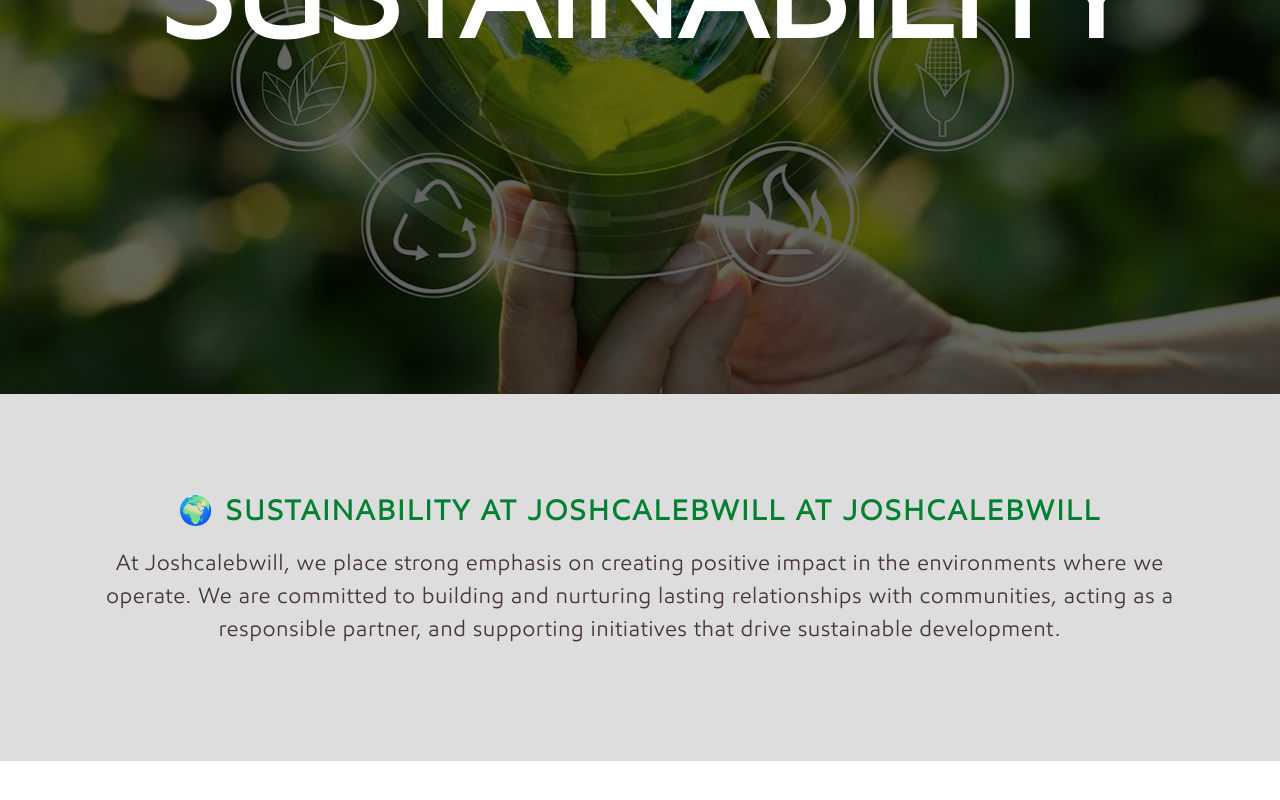
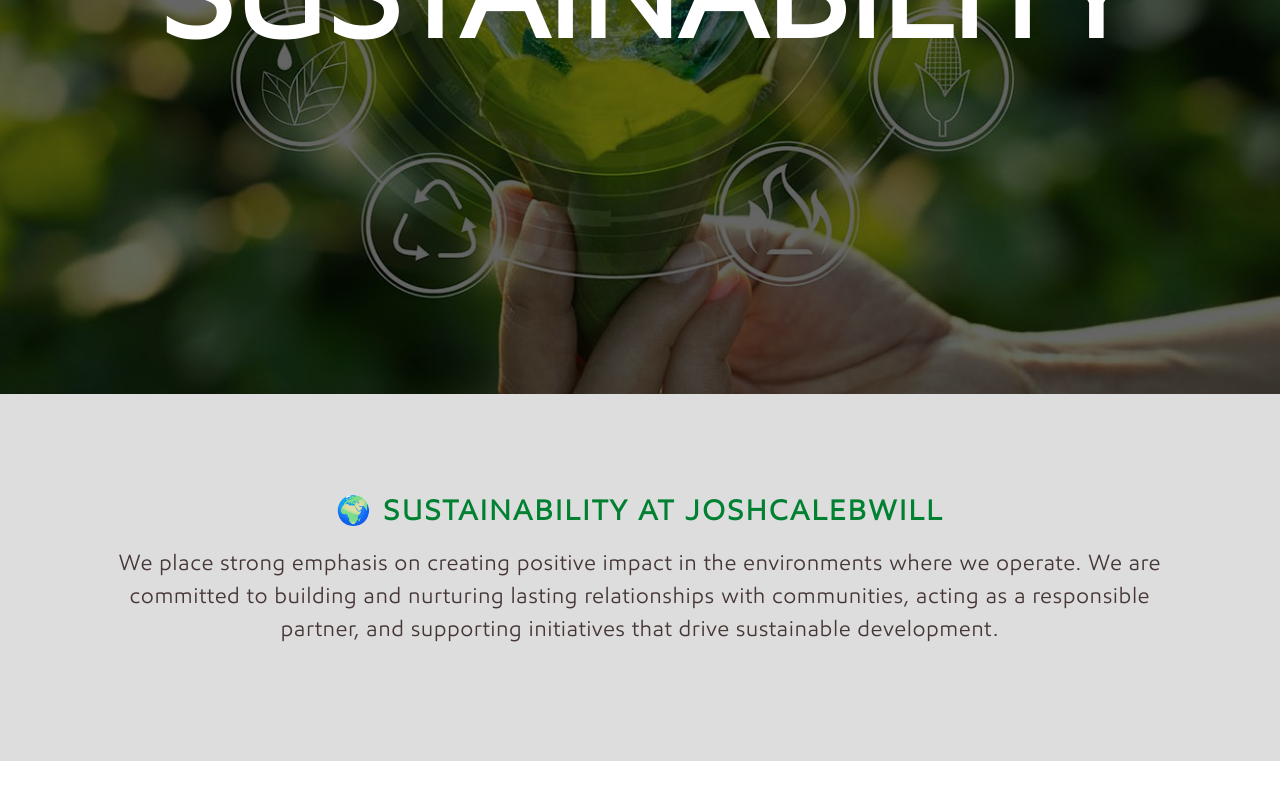
Before and after one commit to TimothyAttah/joshcalebwill, a React (Vite) app in the folder frontend/: page /sustainability in a window 1280 px wide. Shown: the part 406-1206 px from the top of the page. Built offline with nearby package versions, Linux system fonts and the light colour scheme.

Commit message:
Changed slider vics

```diff
--- a/frontend/src/components/slider3/sliderData.js
+++ b/frontend/src/components/slider3/sliderData.js
@@ -7,6 +7,10 @@
 import picHealth from '../../assets/newGas2.png';
 import vicHealth from '../../assets/vicHealth.webm';
 import vicHealth1 from '../../assets/vicHealth1.webm';
+import vicSlider1 from '../../assets/vicSlider1.mp4';
+import vicSlider2 from '../../assets/vicSlider2.mp4';
+
+
 
 import vicHaulage from '../../assets/vicHaulage1.webm';
 import vicGas from '../../assets/vicGas.webm';
@@ -19,7 +23,7 @@
 		subtitle: 'Safe.Reliable.Sustainable',
 		desc: ' we specialize in supporting offshore oil and gas operations with safe, efficient, and reliable services.',
 		// src: pix1,
-		vic: vicOffshore,
+		vic: vicSlider1,
 		srcType: 'video',
 		slidePosition: 'slide1',
 	},
@@ -38,7 +42,7 @@
 		desc: '	Our Gas Compression Services ensure optimal pressure levels for the safe and efficient transport of natural gas.',
 		src: pix3,
 		srcType: 'video',
-		vic: vicGas,
+		vic: vicSlider2,
 		slidePosition: 'slide3',
 	},
 	{
--- a/frontend/src/pages/sustainability/Sustainability.jsx
+++ b/frontend/src/pages/sustainability/Sustainability.jsx
@@ -62,10 +62,10 @@
 			</Styles.SustainabilityHeroContainer>
 
 			<Styles.SustainabilityIntroSection>
-				<h4>🌍 Sustainability at Joshcalebwill At Joshcalebwill</h4>
+				<h4>🌍 Sustainability at Joshcalebwill</h4>
 				<p>
 					<p>
-						At Joshcalebwill, we place strong emphasis on creating positive
+						We place strong emphasis on creating positive
 						impact in the environments where we operate. We are committed to
 						building and nurturing lasting relationships with communities,
 						acting as a responsible partner, and supporting initiatives that
```
Also changed, not shown: 2 other files (tests, documents, lock files or other folders).
